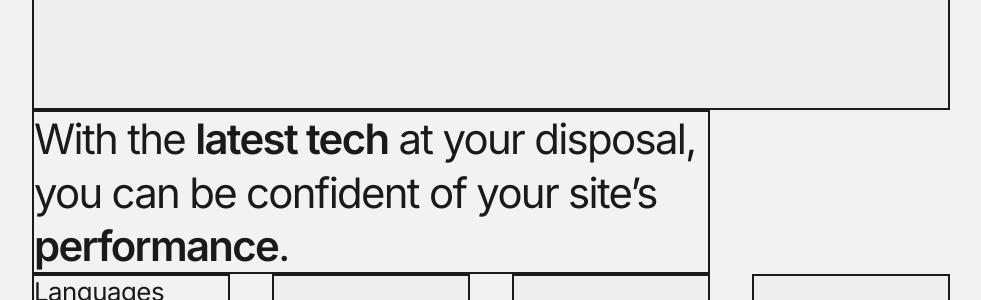
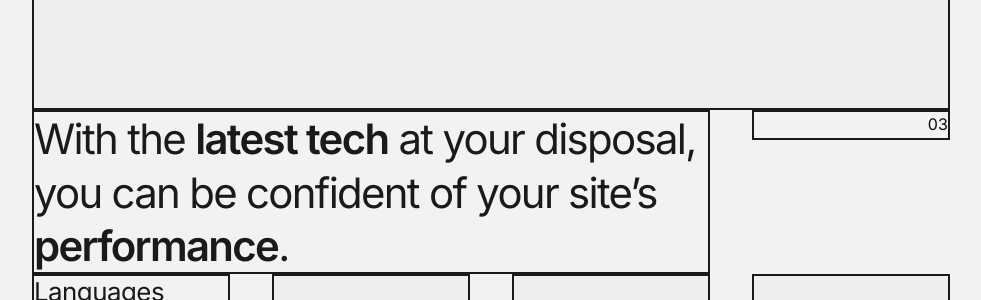
Before and after one commit to jingtianfeng/jtfeng-personal-1, a Jekyll site: the page built from index.html, in a window 1280 px wide and 900 px high, scrolled down 1814 px. Shown: the part 146-446 px from the top of the window, without its empty margins (149-1130 px from the left). Built offline with Jekyll 4.4.1, drawn with Linux system fonts in a browser that asks for light colours.

Commit message:
Update index: add heading deco for #frontend-skill

```diff
--- a/index.html
+++ b/index.html
@@ -146,11 +146,14 @@
 <section id="frontend-skill">
     <div class="container">
         <div class="row">
-            <div class="col-4 col-md-3">
+            <div class="col-3">
                 <h2 class="border border-dark">
                     With the <strong>latest tech</strong> at your disposal,
                     you can be confident of your site’s <strong>performance</strong>.
                 </h2>
+            </div>
+            <div class="col-1">
+                <div class="border border-dark text-end">03</div>
             </div>
         </div>
         <div class="row">
```
